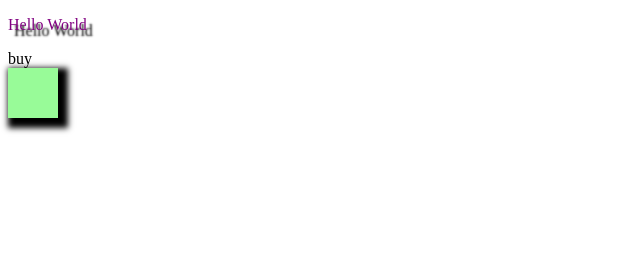
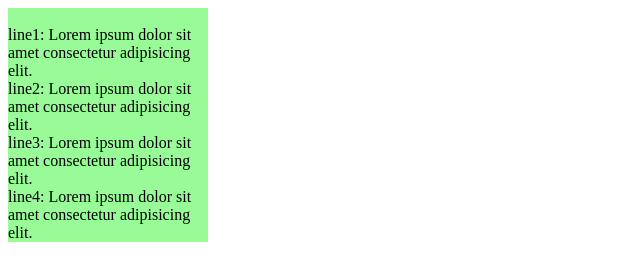
Before and after one commit to yozefox011/Web-Dev-Projects, a plain HTML site: page CSS Tuto/index.html in a window 1280 px wide. Shown: the whole page, without its empty margins (0-640 px from the left). Drawn offline with Linux system fonts and the light colour scheme.

Commit message:
wrap + white space

```diff
--- a/CSS Tuto/index.html
+++ b/CSS Tuto/index.html
@@ -44,8 +44,15 @@
     <p>youssef aalouane</p>
     <p>Lorem ipsum dolor sit amet consectetur adipisicing elit. Nisi facere voluptas perferendis dolore nobis harum reiciendis inventore corrupti laboriosam officia?</p>
      -->
+    <!-- shadow, decoration
     <p>Hello World</p>
     <a href="#">buy</a>
-    <div></div>
+    <div></div> -->
+    <div>
+        line1: Lorem ipsum dolor sit amet consectetur adipisicing elit.
+        line2: Lorem ipsum dolor sit amet consectetur adipisicing elit.
+        line3: Lorem ipsum dolor sit amet consectetur adipisicing elit.
+        line4: Lorem ipsum dolor sit amet consectetur adipisicing elit.
+    </div>
 </body>
 </html>
--- a/CSS Tuto/style.css
+++ b/CSS Tuto/style.css
@@ -63,6 +63,7 @@ div{
     line-height: 100px;
 } */
 
+/* shadow, decoration
 p{
     color: purple;
     text-shadow: 6px 6px 2px black;
@@ -84,4 +85,10 @@ a{
 a:hover{
 
     color: pink;
+} */
+
+div{
+    background-color: palegreen;
+    width: 200px;
+    white-space: pre-line;
 }
```
